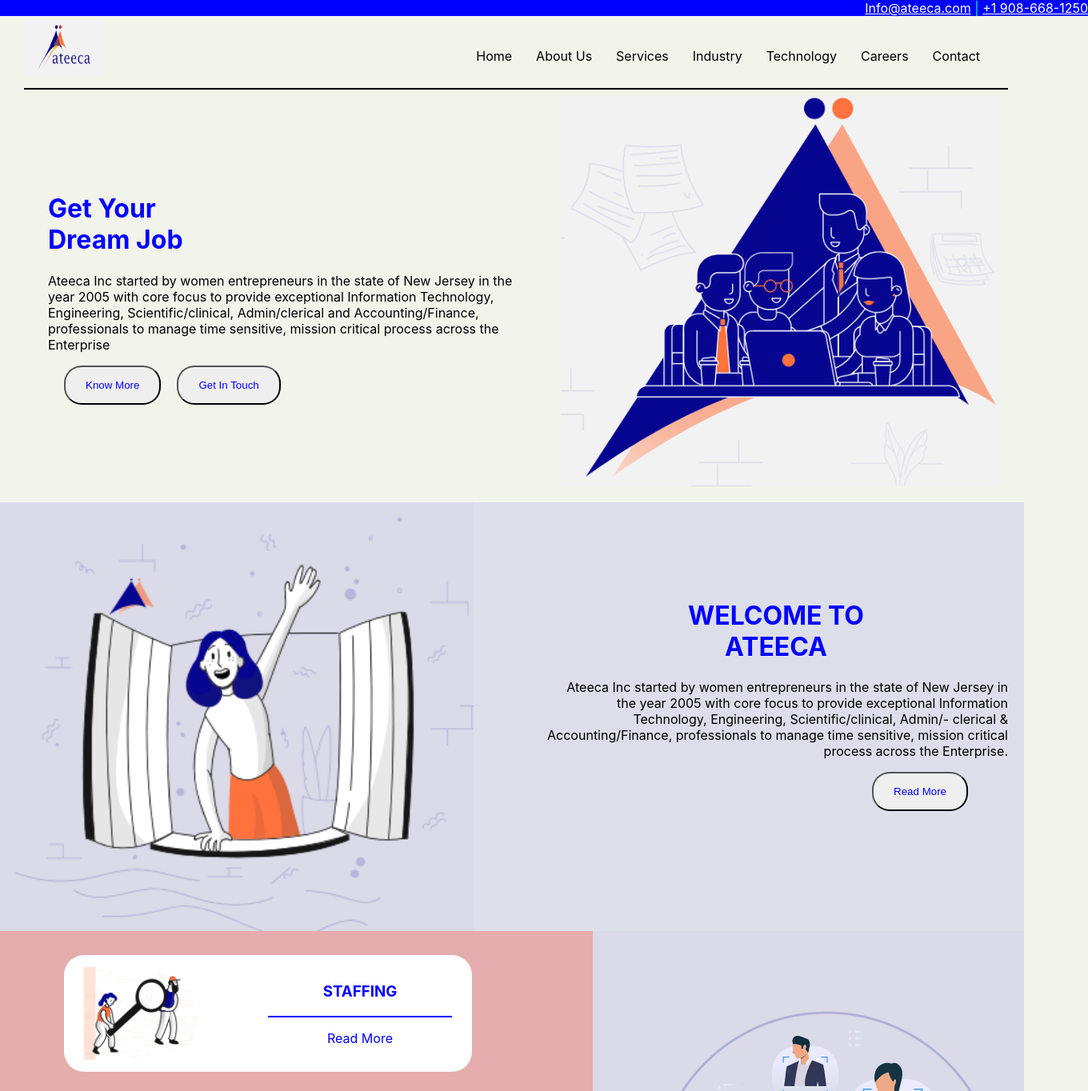
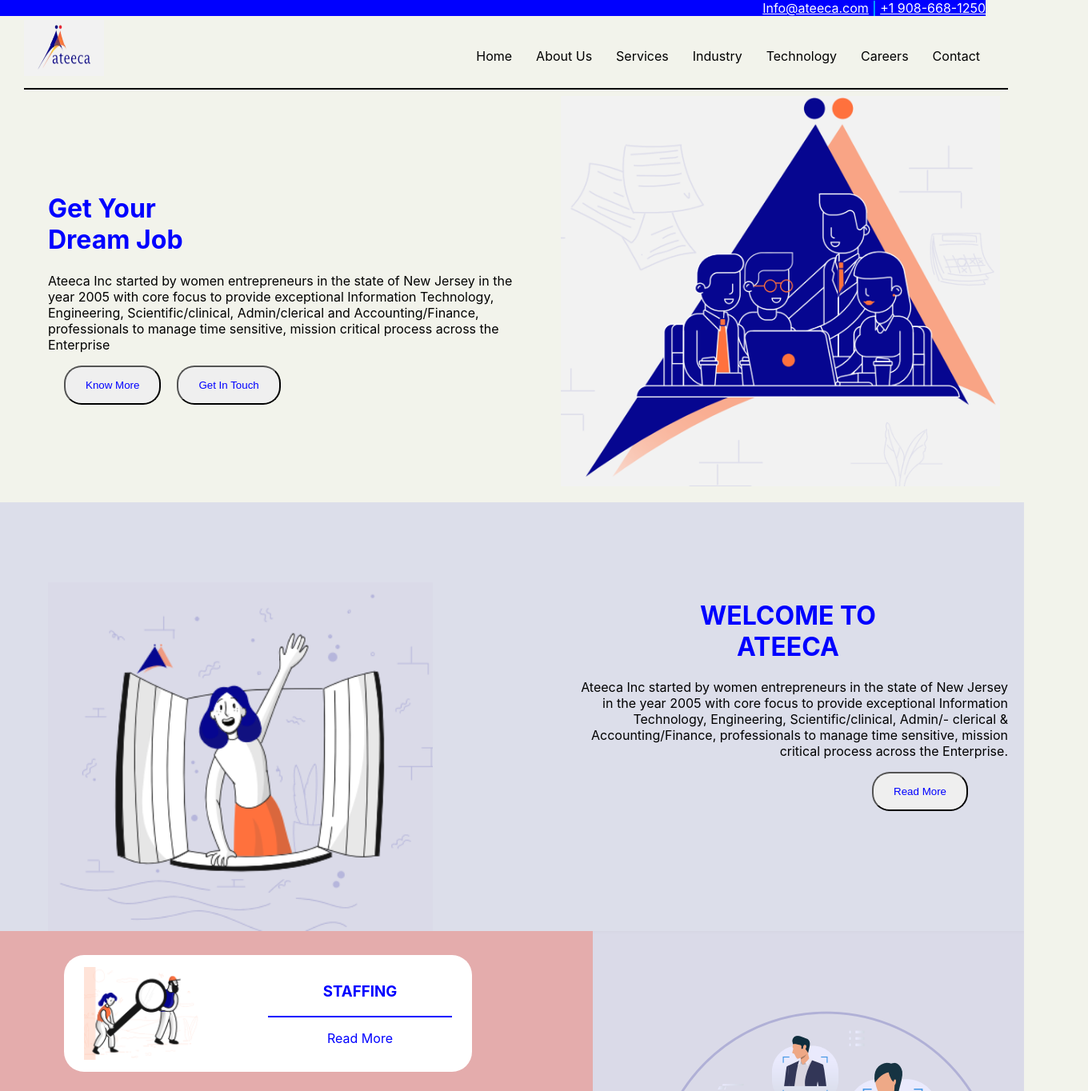
Before and after one commit to Kushal525/codex-assignment, a React (Create React App) app: page / in a window 1280 px wide. Shown: the top 1364 px of the page at 80% size, 1360 px wide, since content can reach past the window. Built offline with nearby package versions, Linux system fonts and the light colour scheme.

Commit message:
aboutus_align

```diff
--- a/src/App.css
+++ b/src/App.css
@@ -61,7 +61,7 @@
   padding-left: 80px;
   text-align: end;
   margin-bottom: 0px;
-  width: 100%;
+  width: 90%;
 }
 
 .MyHeader{
--- a/src/Components/CSS/AboutUs.css
+++ b/src/Components/CSS/AboutUs.css
@@ -19,7 +19,7 @@
     padding-bottom: 50px;
 }
 
-.homeleft{
+.aboutusleft{
     text-align: left;
     padding-left: 60px;
     margin-top: 100px;
```
